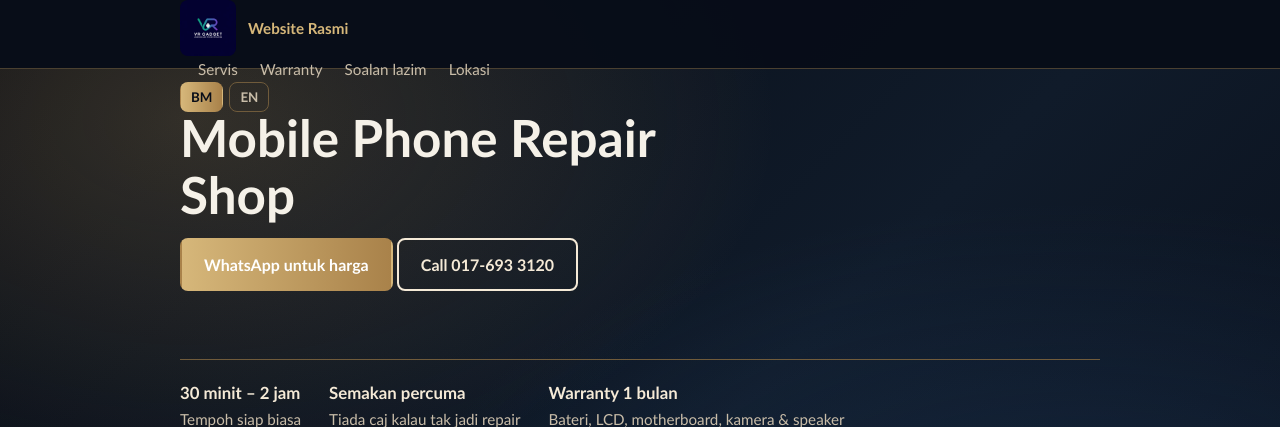
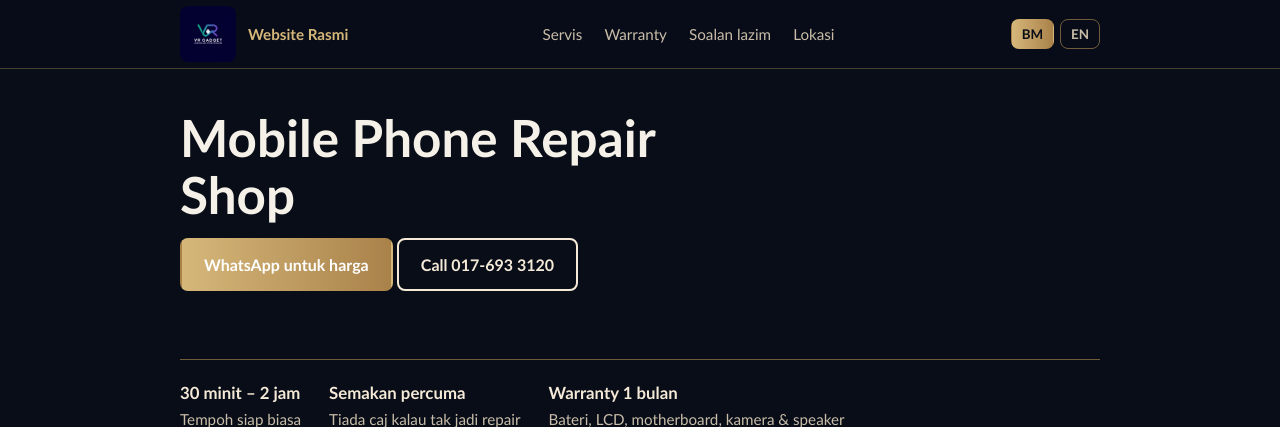
Before and after one commit to mohammadrefan1367-eng/VR_GADGET, a Flask app: page / in a window 1280 px wide. Shown: the top 427 px of the page. Run offline with Flask 3, Linux system fonts and the light colour scheme; some libraries are stand-ins or nearby versions.

Commit message:
Update index.html

```diff
--- a/templates/index.html
+++ b/templates/index.html
@@ -29,7 +29,7 @@ body{
     background-color:#080d18 !important;
     background-image:
         radial-gradient(ellipse at 15% 15%, rgba(198,160,95,0.22), transparent 38%),
-        radial-gradient(ellipse at 85% 70%, rgba(30,58,92,0.45), transparent 45%),
+        radial-gradient(ellipse at 85% 70%, rgba(30,58,92,0.45), transparent 45%)
         linear-gradient(135deg, #070b13 0%, #101b2a 55%, #080d18 100%) !important;
     background-attachment:fixed;
     color:#f5f1e8;
@@ -38,8 +38,7 @@ body{
 :focus-visible{outline:3px solid var(--accent);outline-offset:2px}
 .wrap{max-width:960px;margin:0 auto;padding:0 20px}
 header{position:sticky;top:0;background:rgba(8,13,24,0.96);border-bottom:1px solid rgba(198,160,95,0.35);z-index:5}
-header .wrap{displ
-ay:flex;align-items:center;justify-content:space-between;height:68px}
+header .wrap{display:flex;align-items:center;justify-content:space-between;height:68px}
 .logo{display:flex;align-items:center;gap:12px;text-decoration:none}
 .official{font-weight:700;font-size:.95rem;color:var(--g1)}
 .logo img{height:56px;width:56px;display:block;border-radius:8px}
```
